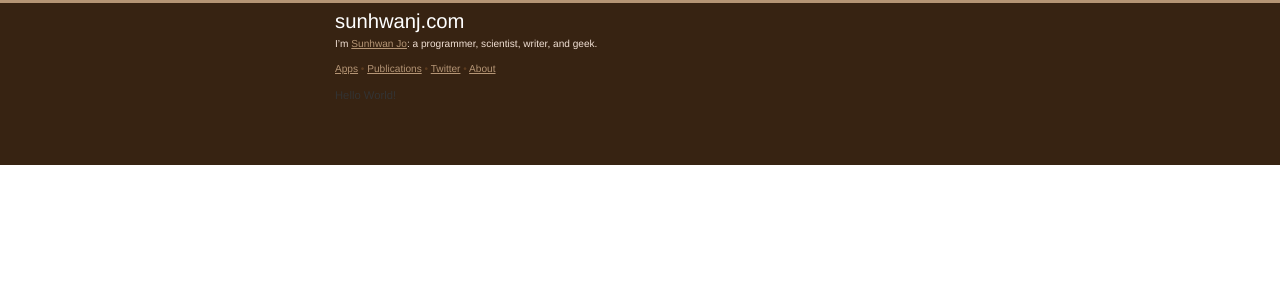
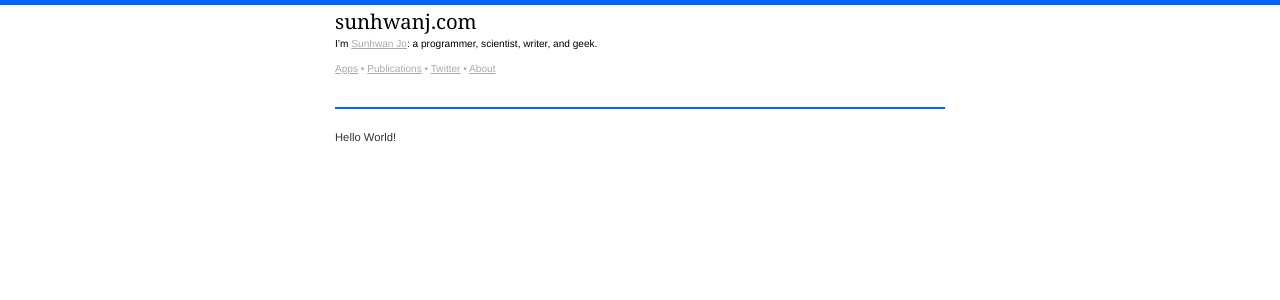
Before and after one commit to sunhwan/jo-www, a Flask app: page / in a window 1280 px wide. Shown: the top 300 px of the page. Run offline with Flask 2, Linux system fonts and the light colour scheme; some libraries are stand-ins or nearby versions.

Commit message:
update color

```diff
--- a/templates/hello.html
+++ b/templates/hello.html
@@ -12,11 +12,15 @@
         text-decoration: underline;
     }
 
+    h1 {
+        font-family: Georgia, Palatino, 'Palatino Linotype', Times, 'Times New Roman', serif;
+    }
+
     #masthead-background {
         height: 165px;
-        background-color: #372312;
+        /* background-color: #372312; */
         margin-bottom: -165px;
-        border-top: 3px solid #b59575;
+        border-top: 5px solid #0066ff;
     }
 
     .main {
@@ -27,7 +31,7 @@
     #masthead {
         width: 300px;
         font-size: 0.9em;
-        color: #f1e0d4;
+        color: #aaa;
     }
 
     #masthead h1 {
@@ -39,24 +43,31 @@
     }
 
     #masthead h1 a {
-        color: #fff;
+        color: #000;
         text-decoration: none;
     }
 
     #masthead p {
         margin: 0;
         padding: 0;
+        color: #000;
     }
 
     #masthead nav {
         display: block;
         margin: 0;
         padding: 1em 0;
-        color: #5c3b1e;
+        /* color: #5c3b1e; */
     }
 
     #masthead a {
-        color: #b59575;
+        color: #aaa;
+    }
+
+    .divider {
+        background: #0066ff;
+        height: 2px;
+        border: none;
     }
 
     #post {
@@ -89,6 +100,8 @@
             </nav>
         </div>
     </div>
+
+    <hr class="divider"/>
 </div>
 {% endblock %}
 
```
